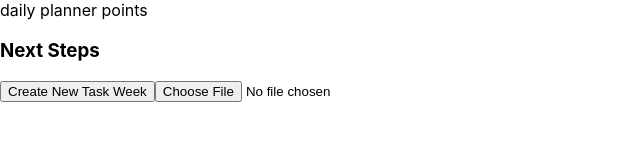
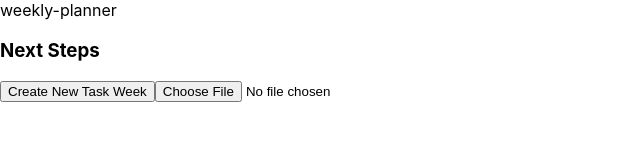
Before and after one commit to cameronDz/daily-planner-points-app, a React (Create React App) app: page /week-planner in a window 1280 px wide. Shown: the top 160 px of the page, without its empty margins (0-640 px from the left). Built offline with nearby package versions, Linux system fonts and the light colour scheme.

Commit message:
fix format

```diff
--- a/src/sections/week-planner/generator-form/generator-form.data.ts
+++ b/src/sections/week-planner/generator-form/generator-form.data.ts
@@ -384,15 +384,15 @@ export const WEEKLY_TASKS_2025_02_10 = [
   { id: "2aa461cd-b791-4eec-99ae-47f440a1b8a8", name: "house (master bath) - prime walls/ceiling", points: 5 },
 
   { id: "4b903b3f-a2c1-4a4f-972a-1d6cd3578072", name: "house (yard) - schedule surveyor", points: 4 },
-  { id: "bbb20edd-076e-4c03-a244-2287643fcab2", name: "finance - monthly budget/paycheck distribution", points: 4 },
+  { id: "bbb20edd-076e-4c03-a244-2287643fcab2", name: "finance - monthly budget/paycheck dist", points: 4 },
 
   { id: "83bb0a1c-6780-4797-bfe0-3496565fe306", name: "finance - jeep registration facts", points: 8 },
   { id: "555666cd-b791-4eec-99ae-47f440a1b8a8", name: "biz - pi home server session (2hr)", points: 6 },
 
-  { id: "5722666d-076e-4c03-a244-2287643fcab2", name: "biz - scheduler app data modeling session (2hr)", points: 4 },
+  { id: "5722666d-076e-4c03-a244-2287643fcab2", name: "biz - scheduler app data modeling sess (2hr)", points: 4 },
   { id: "12321231-076e-4c03-a244-2287643fcab2", name: "biz - scheduler app mvp (planning & actual)", points: 6 },
 
-  { id: "f0f38b30-7ece-4452-a6ba-f497b69a8fb9", name: "biz - pop-culture website brain session (2hr)", points: 4 },
+  { id: "f0f38b30-7ece-4452-a6ba-f497b69a8fb9", name: "biz - pop-culture website brain sess (2hr)", points: 4 },
   { id: "6d4382ac-adf3-448a-b8f5-cbf0eefdc924", name: "organize - file-base files", points: 6 },
 
   { id: "b55461cd-b791-4eec-99ae-47f440a1b8a8", name: "read - code complete chapter 22", points: 2 },
--- a/src/sections/week-planner/week-planner.component.tsx
+++ b/src/sections/week-planner/week-planner.component.tsx
@@ -23,9 +23,20 @@ const DailyPlannerComponent = () => {
     setViewingMode(ViewingMode.TABLE);
   };
 
+  const formatWeekSpan = (dateStr: string): string => {
+    const weekStart = new Date(dateStr + "T00:00:00Z");
+    const weekEnd = new Date(weekStart);
+    weekEnd.setDate(weekStart.getDate() + 6);
+    const options: Intl.DateTimeFormatOptions = { year: "numeric", month: "long", day: "numeric", timeZone: "UTC" };
+    const formatDate = (d: Date) => d.toLocaleDateString("en-US", options);
+    return `${formatDate(weekStart)} - ${formatDate(weekEnd)}`;
+  };
+
   return (
     <div className="week-planner-root">
-      <header className="week-planner-header">daily planner points</header>
+      <header className="week-planner-header">
+        {weeklyPlanner.weekStart ? formatWeekSpan(weeklyPlanner.weekStart) : "weekly-planner"}
+      </header>
       {viewingMode === ViewingMode.NONE && (
         <section>
           <h3>Next Steps</h3>
```
